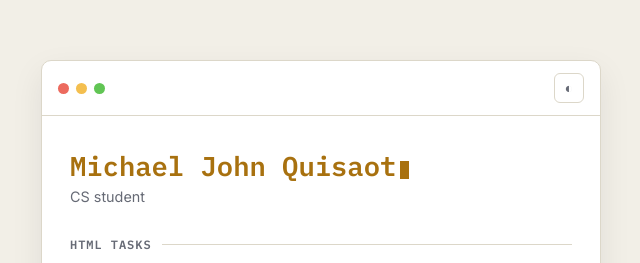
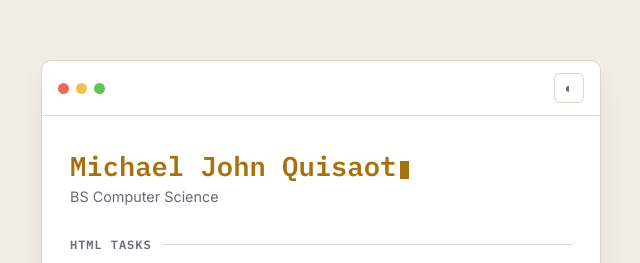
Before and after one commit to Jhnqst/jhnqst.github.io, a plain HTML site: page index.html in a window 1280 px wide. Shown: the part 193-456 px from the top of the page, 319-959 px from the left. Drawn offline with Linux system fonts and the light colour scheme.

Commit message:
Update index.html

```diff
--- a/index.html
+++ b/index.html
@@ -220,7 +220,7 @@
 
     <div class="content">
         <h1><span class="name">Michael John Quisaot</span><span class="cursor"></span></h1>
-        <p class="subtitle">CS student</p>
+        <p class="subtitle">BS Computer Science</p>
 
         <h2>HTML Tasks</h2>
         <ol>
```
